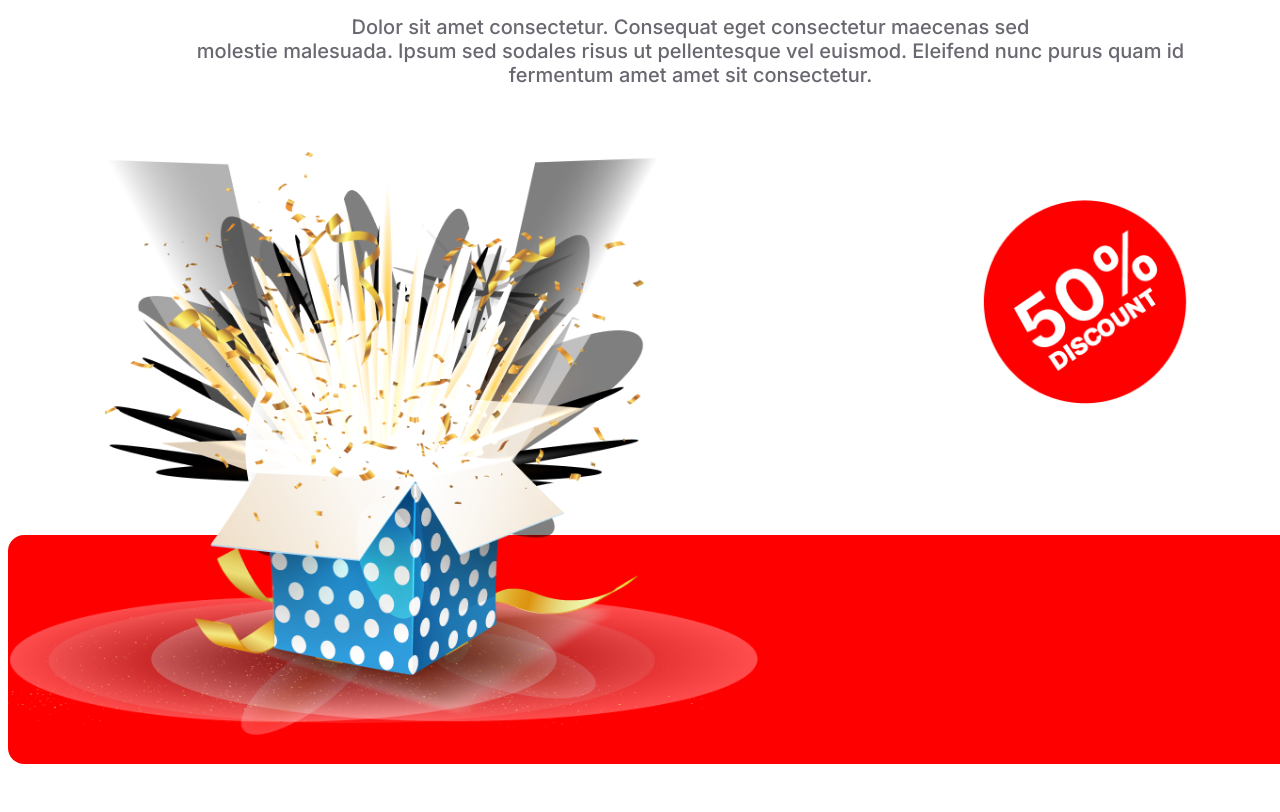
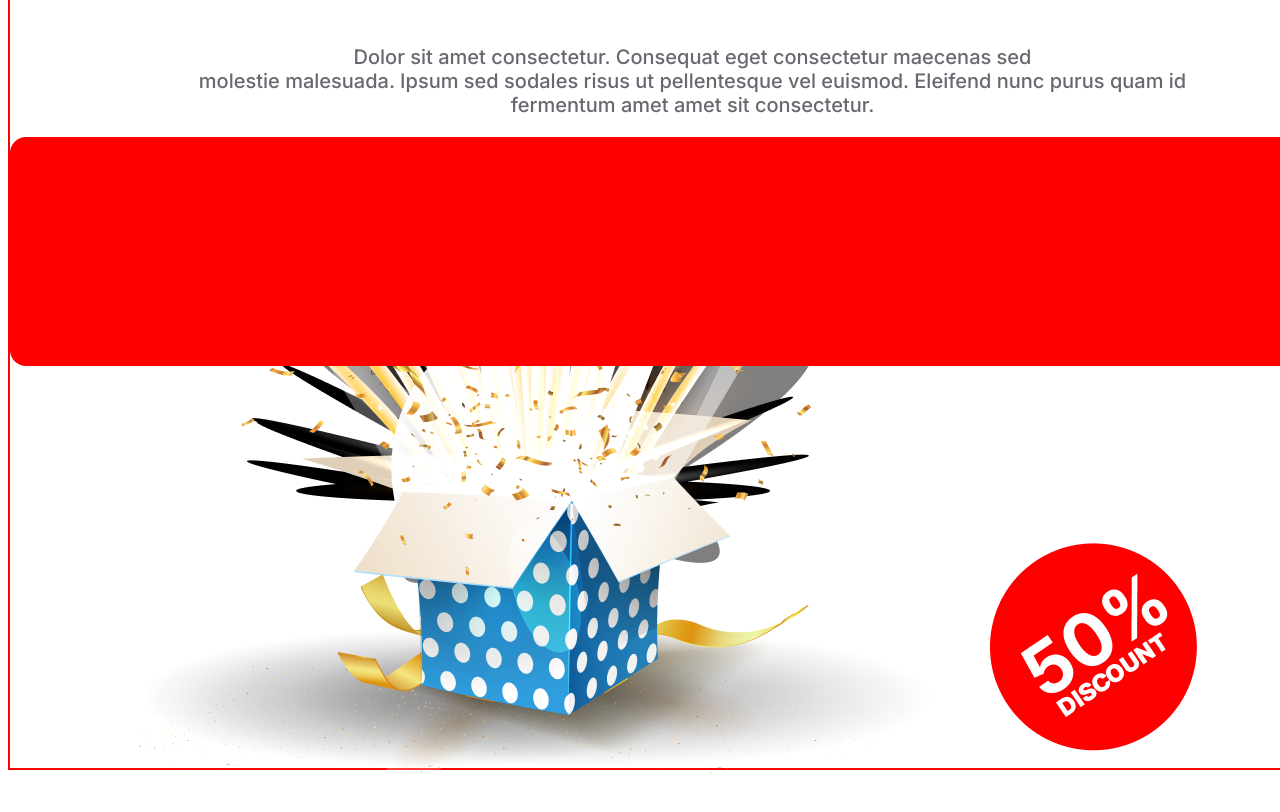
Before and after one commit to mahdi786islam/new-year-offer-practice, a plain HTML site: page index.html in a window 1280 px wide. Shown: the part 3760-4572 px from the top of the page. Drawn offline with Linux system fonts and the light colour scheme.

Commit message:
discount tag2

```diff
--- a/styles/style.css
+++ b/styles/style.css
@@ -165,7 +165,7 @@
 .new-offer-section{
     width: 1365px;
     height: 463px;
-    /* border: 2px solid red; */
+    border: 2px solid red;
     margin: 0 auto;
     display: flex;
 }
@@ -245,10 +245,9 @@
 .holiday-sale-section{
     width: 1365px;
     height: 986.07px;
-    /* border: 2px solid red; */
+    border: 2px solid red;
     margin: 120px auto;
     text-align: center;
-    position: relative;
 }
 .holiday-sale-text h3{
     color: rgb(7, 2, 17);
@@ -277,23 +276,6 @@
     border-radius: 16px 0px 16px 16px;
     background: rgb(255, 0, 0);
     position: absolute;
-    top: 77%;
-}
-.gift-box{
-    position: relative;
-    z-index: 1;
-    display: flex;
-    justify-content: flex-start;
-    margin-top: 65px;
+
 
 }
-#gift-box{
-    width: 750px;
-    height: 600px;
-}
-#discount-tag{
-    width: 300px;
-    height: 300px;
-    /* border: 2px solid red; */
-    margin-left: 177px;
-}
```
